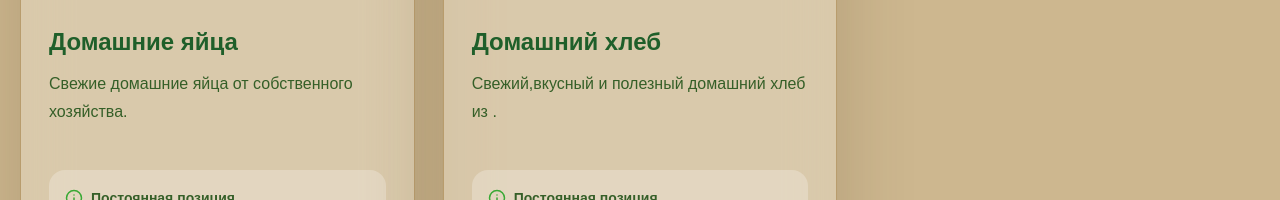
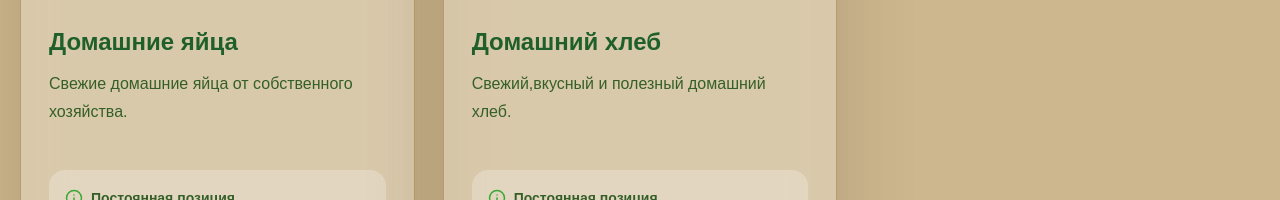
Before and after one commit to NXSTYone/shpinat, a Next.js app: page /menu/products in a window 1280 px wide. Shown: the part 1003-1203 px from the top of the page. Built offline with nearby package versions, Linux system fonts and the light colour scheme.

Commit message:
update june program schedule

```diff
--- a/src/data/products.ts
+++ b/src/data/products.ts
@@ -221,7 +221,7 @@ export const ecoProducts = [
     id: 20,
     title: "Домашний хлеб",
     description:
-      "Свежий,вкусный и полезный домашний хлеб из .",
+      "Свежий,вкусный и полезный домашний хлеб.",
     fullDescription:
       "Натуральный и свежий хлеб из муки зеленой гречки.",
     price: 400,
```
